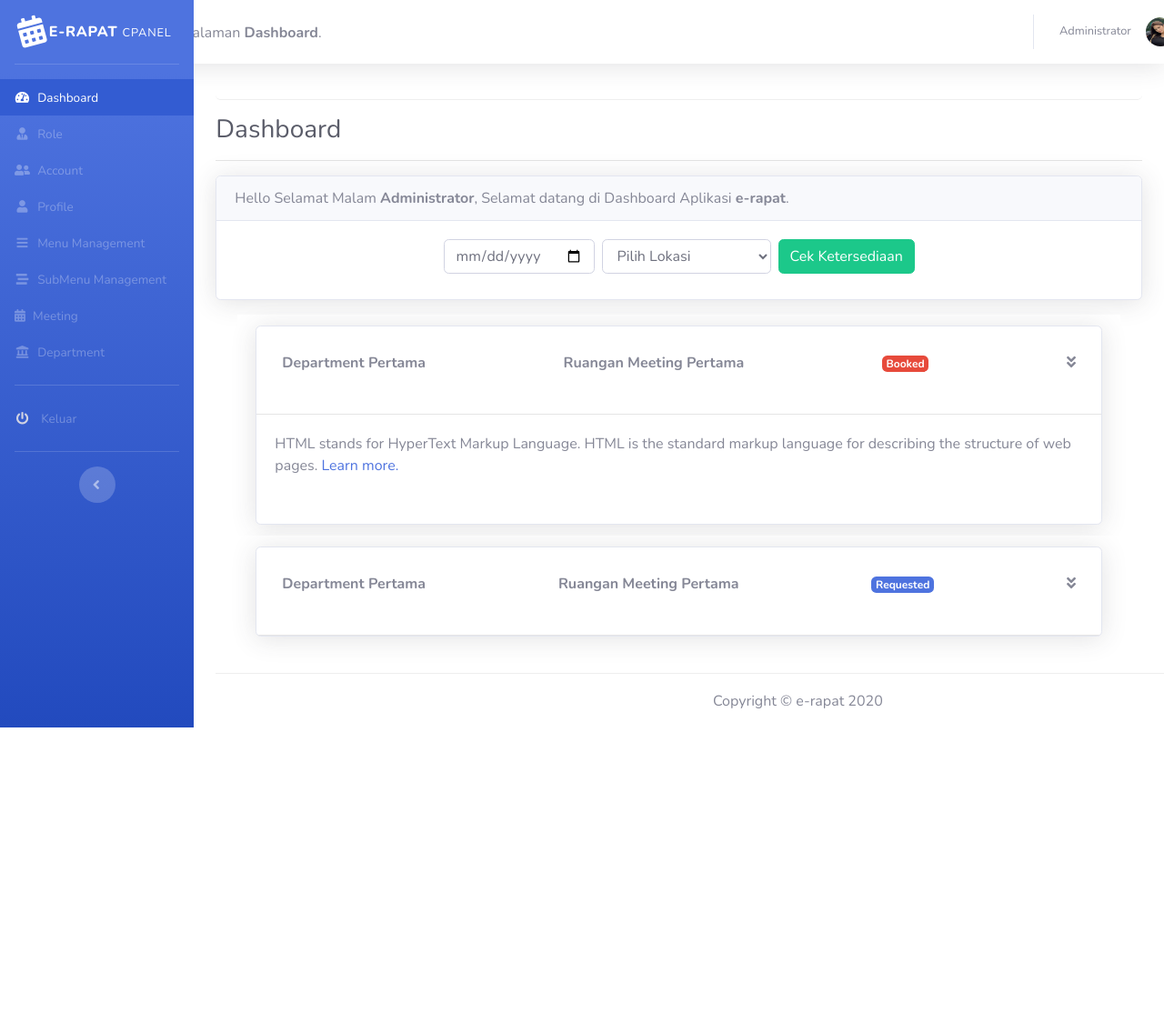
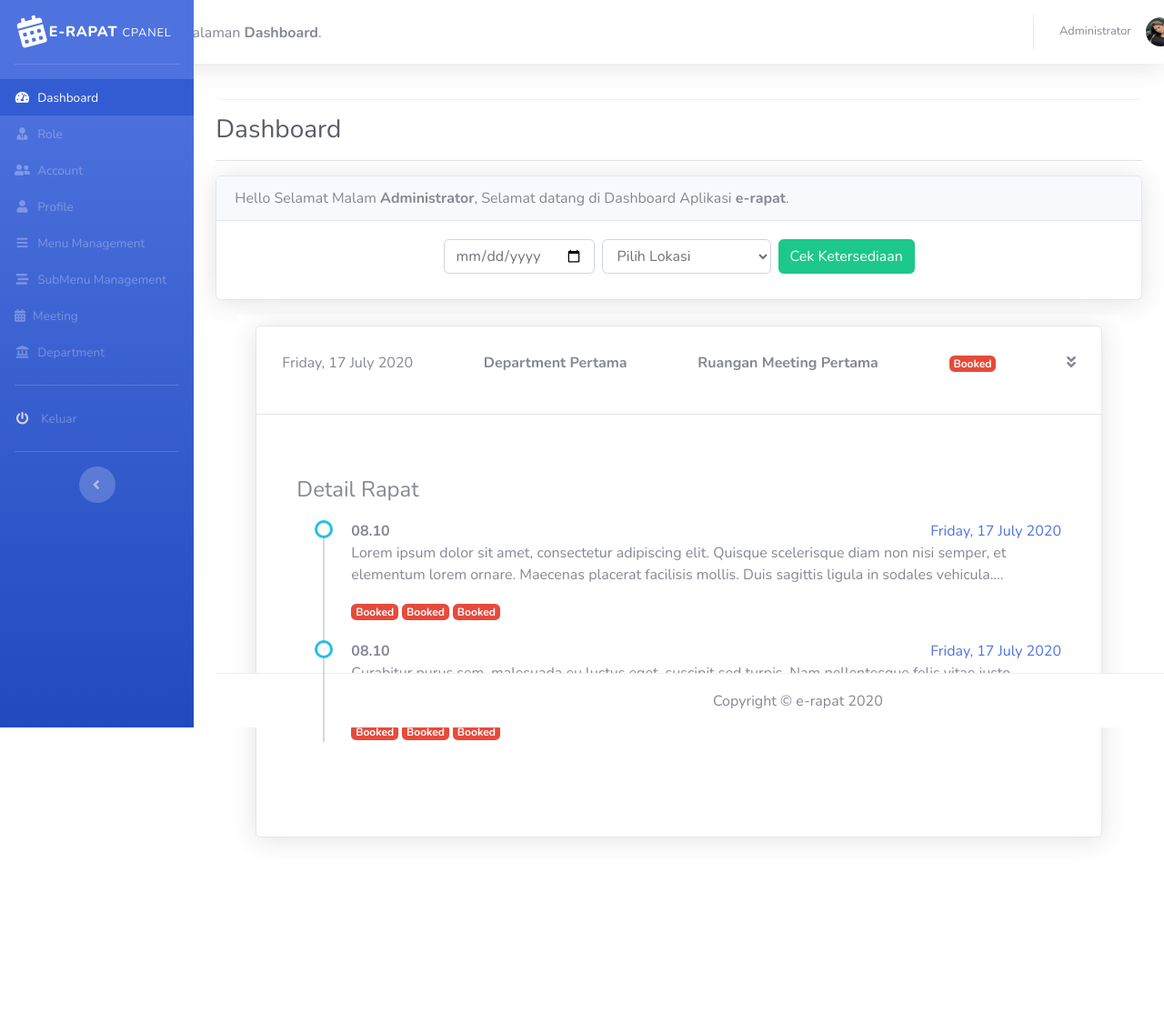
Before and after one commit to ivandj0h/e-rapat, a CodeIgniter app: page /rapat/admin in a window 1280 px wide, after a click that opens the changed part. Shown: the top 1125 px of the page at 91% size. Run offline with CodeIgniter, Linux system fonts and the light colour scheme; a user stored in the database is signed in; data comes from the database, SQL or seed files in the repository; some libraries are stand-ins or nearby versions.

Commit message:
make admin dashboard view part 5 - created search module by date and modified error pages

```diff
--- a/application/config/config.php
+++ b/application/config/config.php
@@ -448,7 +448,7 @@ $config['global_xss_filtering'] = FALSE;
 | 'csrf_regenerate' = Regenerate token on every submission
 | 'csrf_exclude_uris' = Array of URIs which ignore CSRF checks
 */
-$config['csrf_protection'] = FALSE;
+$config['csrf_protection'] = true;
 $config['csrf_token_name'] = 'csrf_test_name';
 $config['csrf_cookie_name'] = 'csrf_cookie_name';
 $config['csrf_expire'] = 7200;
--- a/application/controllers/Admin.php
+++ b/application/controllers/Admin.php
@@ -20,12 +20,22 @@ class Admin extends CI_Controller
         $data['status'] = $this->DashboardModel->get_count_status();
         $data['place'] = $this->DashboardModel->get_meeting_place();
 
-        // var_dump($data['department']);
-        // die;
         $this->load->view('layout/app/app_header', $data);
         $this->load->view('layout/app/app_sidebar', $data);
         $this->load->view('layout/app/app_topbar', $data);
         $this->load->view('modul/admin/index', $data);
         $this->load->view('layout/app/app_footer');
     }
+
+    function search()
+    {
+
+        $date_issues = $this->input->post('date_issues');
+        $place_id = $this->input->post('place_id');
+
+        $query = $this->DashboardModel->get_meeting_by_date($date_issues, $place_id);
+
+        var_dump($query);
+        die;
+    }
 }
--- a/application/models/DashboardModel.php
+++ b/application/models/DashboardModel.php
@@ -37,4 +37,13 @@ class DashboardModel extends CI_Model
     {
         return $this->db->get('meeting_place')->result_array();
     }
+
+    public function get_meeting_by_date($date_issues, $place_id)
+    {
+        $this->db->select('*');
+        $this->db->from('view_meeting');
+        $this->db->where('date_issues', $date_issues);
+        $this->db->where('place_id', $place_id);
+        return $this->db->get()->result_array();
+    }
 }
--- a/application/views/modul/admin/index.php
+++ b/application/views/modul/admin/index.php
@@ -27,8 +27,9 @@
                             <div class="col-md-12">
                                 <div class="card-body">
                                     <div class="row h-100 justify-content-center align-items-center">
-                                        <form class="form-inline" action="#">
-                                            <input type="date" class="form-control mb-2 mr-sm-2" placeholder="Enter email" id="date_issues">
+                                        <form class="form-inline" action="<?= base_url('admin/search'); ?>" method="POST">
+                                            <input type="hidden" name="<?php echo $this->security->get_csrf_token_name(); ?>" value="<?php echo $this->security->get_csrf_hash(); ?>" style="display: none">
+                                            <input type="date" class="form-control mb-2 mr-sm-2" name="date_issues" id="date_issues">
                                             <select class="form-control mb-2 mr-sm-2" name="place_id" required>
                                                 <option value="">Pilih Lokasi</option>
                                                 <?php foreach ($place as $p) : ?>
@@ -57,6 +58,7 @@
                                     <div class="card shadow">
                                         <div class="card-body" id="heading1">
                                             <div class="d-flex justify-content-between">
+                                                <div class="p-2 bd-highlight"><?= get_date_today(); ?></div>
                                                 <div class="p-2 bd-highlight"><strong>Department Pertama</strong></div>
                                                 <div class="p-2 bd-highlight"><strong>Ruangan Meeting Pertama</strong></div>
                                                 <div class="p-2 bd-highlight"><span class="badge badge-danger">Booked</span></div>
@@ -68,34 +70,39 @@
                                         <hr class="sidebar-divider mb-0">
                                         <div id="collapseOne" class="collapse mt-0 mb-3" aria-labelledby="heading1" data-parent="#accordion1">
                                             <div class="card-body">
-                                                <p>HTML stands for HyperText Markup Language. HTML is the standard markup language for describing the structure of web pages. <a href="https://www.tutorialrepublic.com/html-tutorial/" target="_blank">Learn more.</a></p>
+                                                <!-- TimeLine -->
+                                                <div class="container mt-5 mb-5">
+                                                    <div class="row">
+                                                        <div class="col-md-12">
+                                                            <h4>Detail Rapat</h4>
+                                                            <ul class="timeline">
+                                                                <li>
+                                                                    <strong>08.10</strong>
+                                                                    <a href="#" class="float-right"><?= get_date_today(); ?></a>
+                                                                    <p>Lorem ipsum dolor sit amet, consectetur adipiscing elit. Quisque scelerisque diam non nisi semper, et elementum lorem ornare. Maecenas placerat facilisis mollis. Duis sagittis ligula in sodales vehicula....</p>
+                                                                    <span class="badge badge-danger">Booked</span>
+                                                                    <span class="badge badge-danger">Booked</span>
+                                                                    <span class="badge badge-danger">Booked</span>
+                                                                </li>
+                                                                <li>
+                                                                    <strong>08.10</strong>
+                                                                    <a href="#" class="float-right"><?= get_date_today(); ?></a>
+                                                                    <p>Curabitur purus sem, malesuada eu luctus eget, suscipit sed turpis. Nam pellentesque felis vitae justo accumsan, sed semper nisi sollicitudin...</p>
+                                                                    <span class="badge badge-danger">Booked</span>
+                                                                    <span class="badge badge-danger">Booked</span>
+                                                                    <span class="badge badge-danger">Booked</span>
+                                                                </li>
+                                                            </ul>
+                                                        </div>
+                                                    </div>
+                                                </div>
+                                                <!-- End of TimeLine -->
                                             </div>
                                         </div>
                                     </div>
                                 </div>
                             </li>
-                            <li class="list-group-item">
-                                <div class="accordion" id="accordion2">
-                                    <div class="card shadow">
-                                        <div class="card-body" id="heading2">
-                                            <div class="d-flex justify-content-between">
-                                                <div class="p-2 bd-highlight"><strong>Department Pertama</strong></div>
-                                                <div class="p-2 bd-highlight"><strong>Ruangan Meeting Pertama</strong></div>
-                                                <div class="p-2 bd-highlight"><span class="badge badge-primary">Requested</span></div>
-                                                <div class="p-2 bd-highlight">
-                                                    <i class="fas fa-angle-double-down pointer-link" data-toggle="collapse" data-target="#collapse2"></i>
-                                                </div>
-                                            </div>
-                                        </div>
-                                        <hr class="sidebar-divider mb-0">
-                                        <div id="collapse2" class="collapse mt-0 mb-3" aria-labelledby="heading2" data-parent="#accordion2">
-                                            <div class="card-body">
-                                                <p>HTML stands for HyperText Markup Language. HTML is the standard markup language for describing the structure of web pages. <a href="https://www.tutorialrepublic.com/html-tutorial/" target="_blank">Learn more.</a></p>
-                                            </div>
-                                        </div>
-                                    </div>
-                                </div>
-                            </li>
+
 
 
                         </ul>
--- a/assets/css/custom.css
+++ b/assets/css/custom.css
@@ -66,6 +66,37 @@
 	background: #671f79;
 }
 
+ul.timeline {
+	list-style-type: none;
+	position: relative;
+}
+ul.timeline:before {
+	content: " ";
+	background: #d4d9df;
+	display: inline-block;
+	position: absolute;
+	left: 29px;
+	width: 2px;
+	height: 100%;
+	z-index: 400;
+}
+ul.timeline > li {
+	margin: 20px 0;
+	padding-left: 20px;
+}
+ul.timeline > li:before {
+	content: " ";
+	background: white;
+	display: inline-block;
+	position: absolute;
+	border-radius: 50%;
+	border: 3px solid #22c0e8;
+	left: 20px;
+	width: 20px;
+	height: 20px;
+	z-index: 400;
+}
+
 .form-heigt {
 	height: 1500px !important;
 }
```
Also changed, not shown: application/views/auth/blocked.php (+31 -21 lines), application/views/errors/html/error_404.php (+10 -58 lines), application/views/errors/html/error_db.php (+10 -58 lines), application/views/errors/html/error_general.php (+10 -58 lines).
